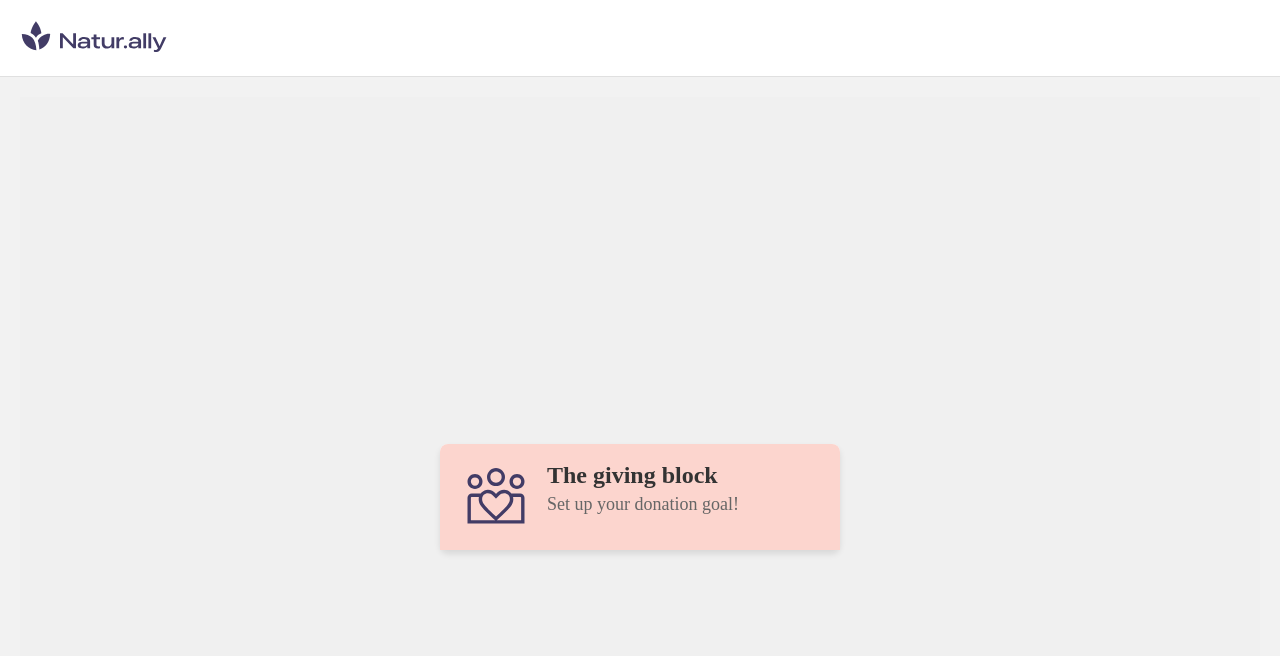
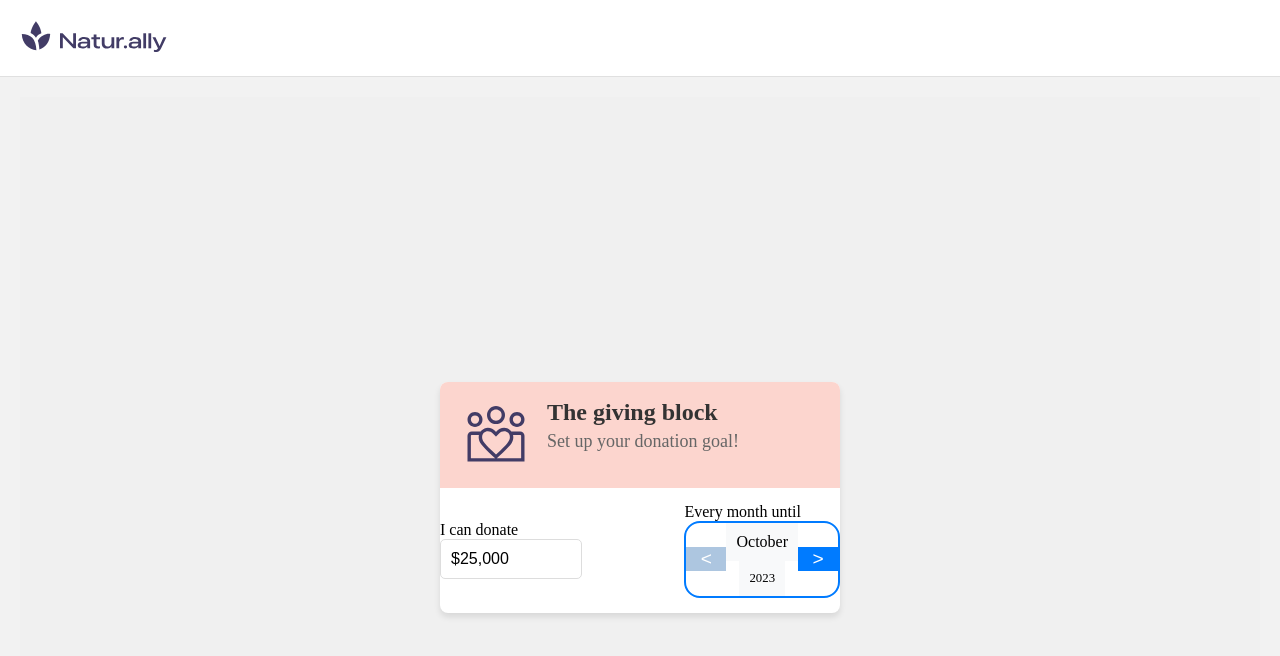
Before and after one commit to kendyl93/donation, a React (Create React App) app: page / in a window 1280 px wide. Shown: the top 656 px of the page. Built offline with nearby package versions, Linux system fonts and the light colour scheme.

Commit message:
Added some logic

```diff
--- a/package.json
+++ b/package.json
@@ -12,6 +12,7 @@
     "@types/react-dom": "^18.2.14",
     "react": "^18.2.0",
     "react-dom": "^18.2.0",
+    "react-final-form": "^6.5.9",
     "react-scripts": "5.0.1",
     "styled-components": "^6.1.0",
     "typescript": "^4.9.5",
--- a/src/Modules/DonationCard/DonationCard.tsx
+++ b/src/Modules/DonationCard/DonationCard.tsx
@@ -1,12 +1,14 @@
 import React from 'react';
 import { CardContentWrapper, CardWrapper } from './styles';
 import { CardHeader } from './components/CardHeader';
+import { FormContent } from './components/FormContent';
 
 export const DonationCard: React.FC = () => {
     return (
         <CardWrapper>
             <CardContentWrapper>
                 <CardHeader />
+                <FormContent />
             </CardContentWrapper>
         </CardWrapper>
     );
--- /dev/null
+++ b/src/Modules/DonationCard/components/FormContent/FormContent.tsx
@@ -0,0 +1,83 @@
+import { Form, Field } from 'react-final-form';
+import { ButtonWrapper, FieldWrapper, FormWrapper, InputWrapper, LabelWrapper, MonthDisplayWrapper, SelectorContentWrapper, SelectorWrapper, YearDisplayWrapper } from './styles';
+import { useEffect, useState } from 'react';
+
+
+export const FormContent = () => {
+    const [monthAndYear, setMonthAndYear] = useState(new Date());
+    const [previousButtonDisabled, setPreviousButtonDisabled] = useState(true);
+
+    const months = [
+        "January", "February", "March", "April", "May", "June", "July",
+        "August", "September", "October", "November", "December"
+    ];
+
+    useEffect(() => {
+        if (monthAndYear.getMonth() === currentMonth && monthAndYear.getFullYear() === currentYear) {
+            setPreviousButtonDisabled(true)
+        }
+    }, [monthAndYear])
+
+    const currentMonth = new Date().getMonth();
+    const currentYear = new Date().getFullYear();
+
+    const onNextClick = () => {
+        if (previousButtonDisabled) {
+            setPreviousButtonDisabled(false)
+        }
+
+        if (monthAndYear.getMonth() === 11) {
+            setMonthAndYear(new Date(monthAndYear.getFullYear() + 1, 0));
+        } else {
+            setMonthAndYear(new Date(monthAndYear.getFullYear(), monthAndYear.getMonth() + 1));
+        }
+    };
+
+    const onPreviousClick = () => {
+        if (monthAndYear.getMonth() === currentMonth && monthAndYear.getFullYear() === currentYear) {
+            return; // Do not go to the previous month
+        }
+
+        if (monthAndYear.getMonth() === 0) {
+            setMonthAndYear(new Date(monthAndYear.getFullYear() - 1, 11));
+        } else {
+            setMonthAndYear(new Date(monthAndYear.getFullYear(), monthAndYear.getMonth() - 1));
+        }
+    };
+
+    const onSubmit = (values: any) => {
+        console.log("Form values:", values);
+    };
+
+    return (
+        <Form
+            onSubmit={onSubmit}
+            initialValues={{ amount: '$25,000', month: 'August 2023' }}
+            render={({ handleSubmit }: any) => (
+                <form onSubmit={handleSubmit}>
+                    <FormWrapper>
+                        <FieldWrapper>
+                            <LabelWrapper>I can donate</LabelWrapper>
+                            <Field name="amount">
+                                {({ input }: any) => (
+                                    <InputWrapper {...input} />
+                                )}
+                            </Field>
+                        </FieldWrapper>
+                        <FieldWrapper>
+                            <LabelWrapper>Every month until</LabelWrapper>
+                            <SelectorWrapper>
+                                <ButtonWrapper onClick={onPreviousClick} disabled={previousButtonDisabled}>{'<'}</ButtonWrapper>
+                                <SelectorContentWrapper>
+                                    <MonthDisplayWrapper>{months[monthAndYear.getMonth()]}</MonthDisplayWrapper>
+                                    <YearDisplayWrapper>{monthAndYear.getFullYear()}</YearDisplayWrapper>
+                                </SelectorContentWrapper>
+                                <ButtonWrapper onClick={onNextClick}>{'>'}</ButtonWrapper>
+                            </SelectorWrapper>
+                        </FieldWrapper>
+                    </FormWrapper>
+                </form >
+            )}
+        />
+    );
+}
--- /dev/null
+++ b/src/Modules/DonationCard/components/FormContent/index.ts
@@ -0,0 +1 @@
+export * from './FormContent'
--- /dev/null
+++ b/src/Modules/DonationCard/components/FormContent/styles.ts
@@ -0,0 +1,65 @@
+import styled from 'styled-components';
+
+export const FormWrapper = styled.div`
+  display: flex;
+  justify-content: space-between;
+  align-items: center;
+  padding: 15px 0;
+`;
+
+export const FieldWrapper = styled.div`
+  display: flex;
+  flex-direction: column;
+`;
+
+export const LabelWrapper = styled.label`
+  font-size: 16px;
+  margin-right: 15px;
+`;
+
+export const InputWrapper = styled.input`
+  padding: 10px;
+  border: 1px solid #ddd;
+  border-radius: 5px;
+  font-size: 16px;
+  width: 120px; // Adjust as needed
+`;
+
+export const SelectorWrapper = styled.div`
+  display: flex;
+  align-items: center;
+  border: 2px solid #007BFF;  // Blue border
+  border-radius: 16px;  // Rounded edges
+  overflow: hidden;  // To make sure child elements don't overflow
+`;
+
+export const SelectorContentWrapper = styled.div`
+  display: flex;
+  align-items: center;
+  flex-direction: column;
+`;
+
+export const MonthDisplayWrapper = styled.div`
+  flex: 1;  // Take maximum available space
+  background-color: #F8F9FA;  // Light gray background
+  text-align: center;
+  padding: 10px;
+`;
+
+export const YearDisplayWrapper = styled(MonthDisplayWrapper)`  // Inherits styles from MonthDisplay
+  font-size: 0.8em;  // Slightly smaller text for year
+`;
+
+export const ButtonWrapper = styled.button`
+  background-color: #007BFF;  // Blue background
+  color: white;  // White text
+  border: none;
+  width: 40px;  // Fixed width for buttons
+  height: 100%;  // Full height of parent
+  cursor: pointer;
+  font-size: 1.2em;  // Increase arrow size
+
+  &:disabled {
+    background-color: #ADC6E0;  // Lighter blue for disabled state
+  }
+`;
--- a/src/Modules/DonationCard/styles.ts
+++ b/src/Modules/DonationCard/styles.ts
@@ -9,8 +9,8 @@ export const CardWrapper = styled.div`
 `;
 
 export const CardContentWrapper = styled.div`
-  width: 400px;  // Adjust width as per your design
+  min-width: 400px;
   box-shadow: 0 4px 6px rgba(0, 0, 0, 0.1);  // Optional shadow effect
   background-color: #fff;
-  border-radius: 8px;
+  border-radius: ${({ theme }) => theme.border.radius};
 `;
--- a/src/styles/theme.ts
+++ b/src/styles/theme.ts
@@ -7,7 +7,10 @@ const theme = {
         grey: '#F4F8FA'
     },
     fontSize: {
-        regular: BASE_MULTIPLIER * 2,
+        regular: `${BASE_MULTIPLIER * 2}px`,
+    },
+    border: {
+        radius: `${BASE_MULTIPLIER}px`
     },
 };
 
```
Also changed, not shown: 2 other files (tests, documents, lock files or other folders).
